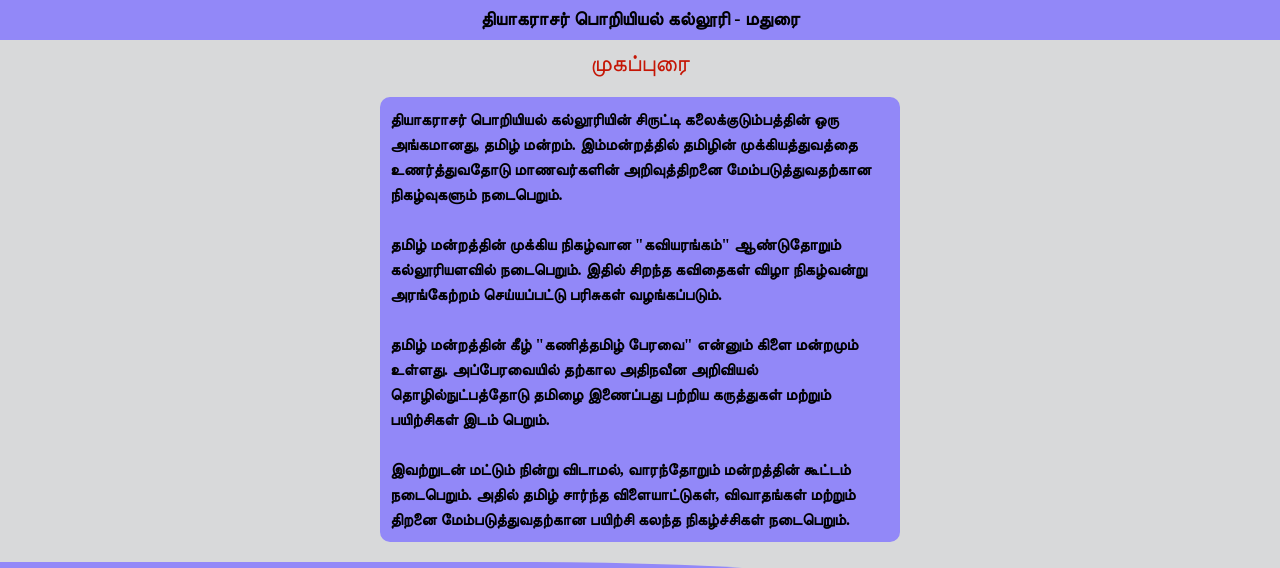
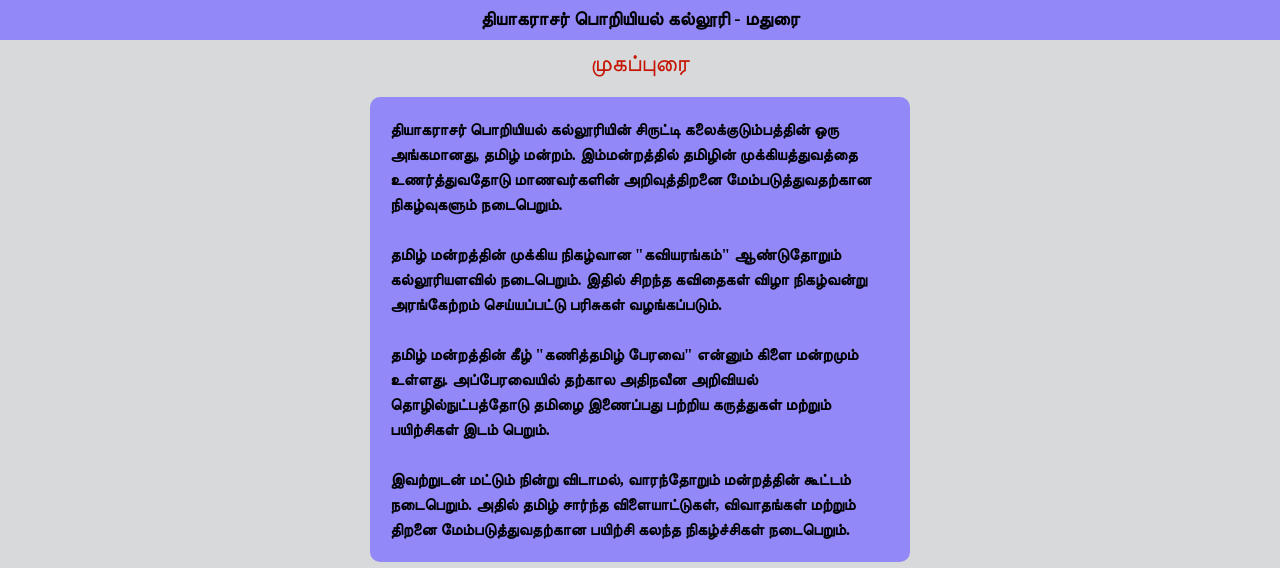
Before and after one commit to srirakeshv/TamilTharangini, a plain HTML site: page about.html in a window 1280 px wide. Shown: the part 142-710 px from the top of the page. Drawn offline with Linux system fonts and the light colour scheme; a web font is replaced by a local one.

Commit message:
modified:   css/index.css

```diff
--- a/css/index.css
+++ b/css/index.css
@@ -333,6 +333,7 @@ html,body,h1,li,img,div,h2,p,h3{
   color: #C51605;
   font-weight: 500;
   font-family: Coiny;
+  position: relative;
 }
 .about {
     background-color: #D8D9DA;
@@ -343,7 +344,7 @@ html,body,h1,li,img,div,h2,p,h3{
 }
 .about .para{
     background-color: #9288F8;
-    padding: 10px;
+    padding: 20px;
     width: 500px;
     height: auto;
     border-radius: 10px;
```
